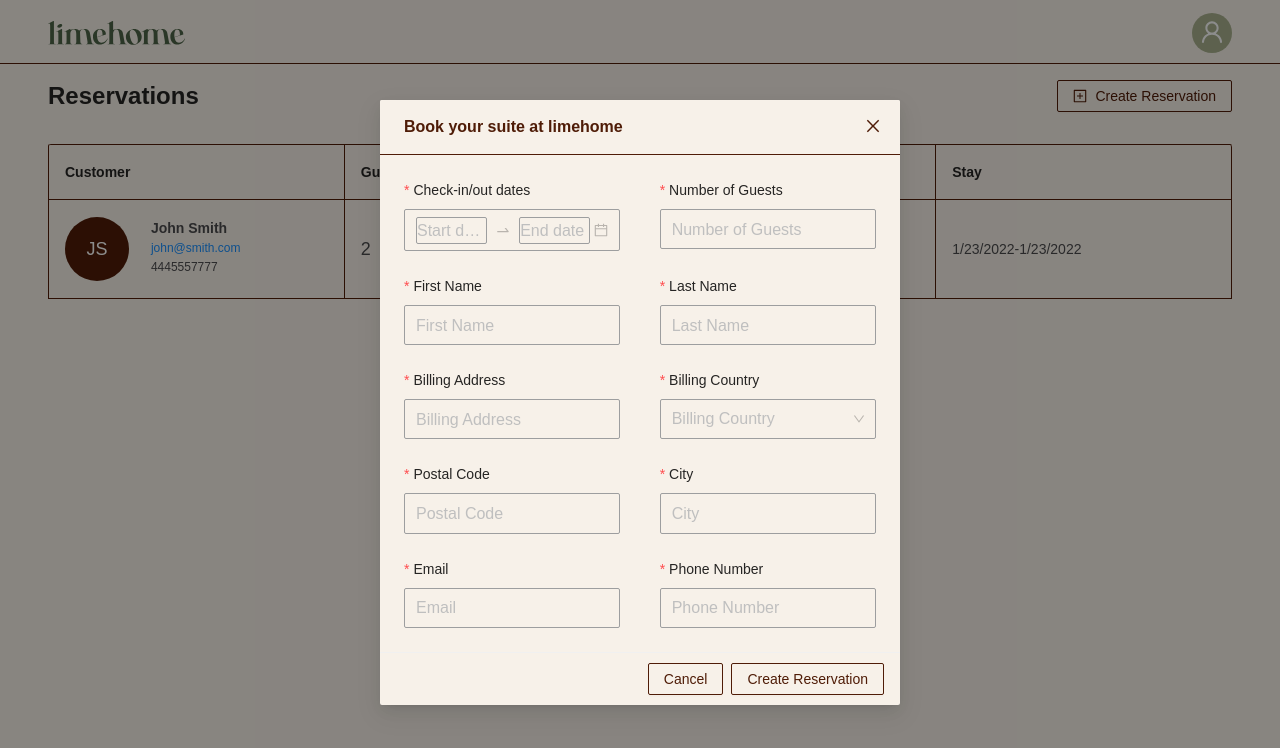
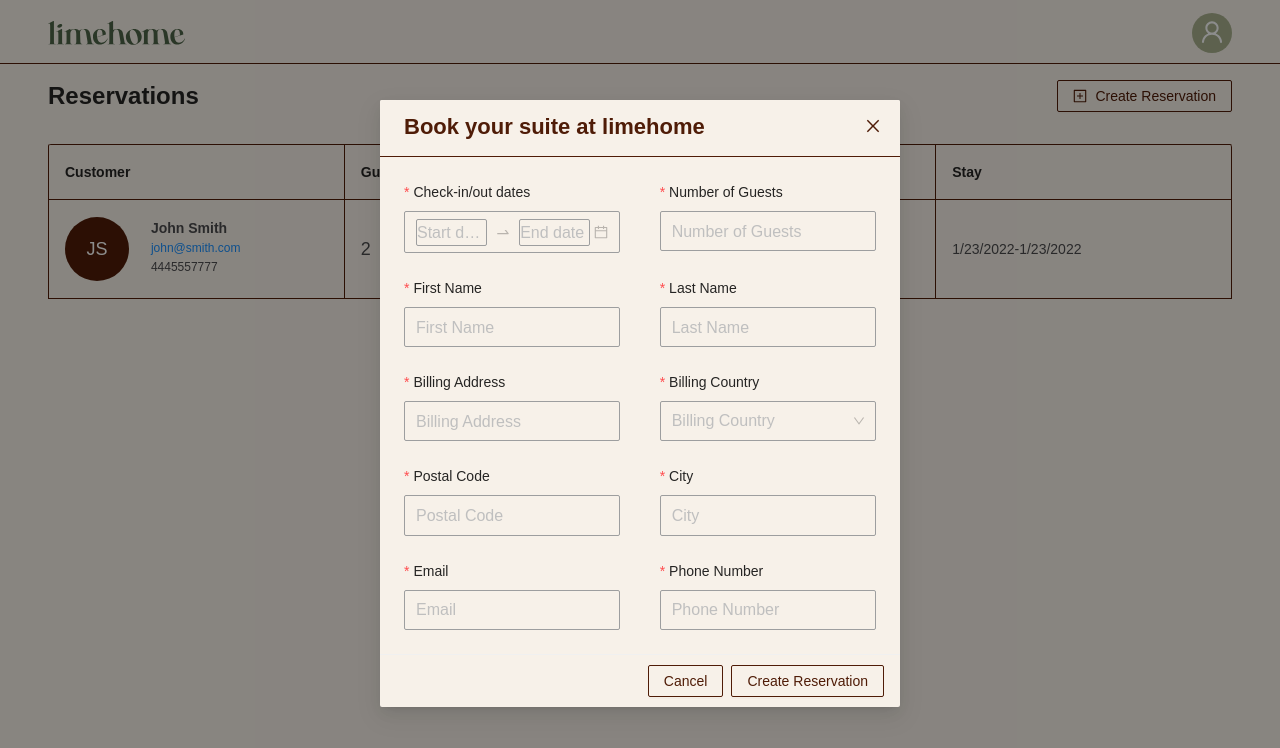
Before and after one commit to whatthehanan/limehome-app, a React (Vite) app: page / in a window 1280 px wide. Both pictures are taken after a click on the button "Create Reservation". Shown: the top 748 px of the page. Built offline with nearby package versions, Linux system fonts and the light colour scheme.

Commit message:
fix(reservation-form): increase title font size

```diff
--- a/src/pages/home/home.tsx
+++ b/src/pages/home/home.tsx
@@ -66,7 +66,7 @@
             <ReservationList />
         </Col>
         <Modal
-            title={<span style={{ fontWeight: "bold", fontSize: "16px" }}>Book your suite at limehome</span>}
+            title={<span style={{ fontWeight: "bold", fontSize: "22px" }}>Book your suite at limehome</span>}
             visible={showForm}
             onCancel={handleCancel}
             footer={<ModalFooter />}
```
